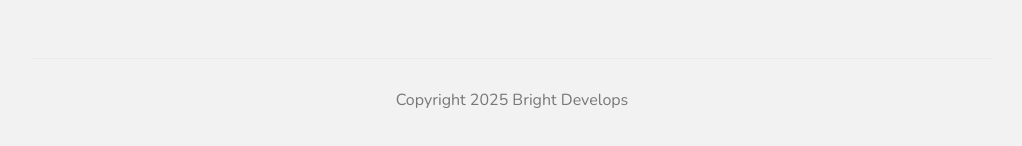
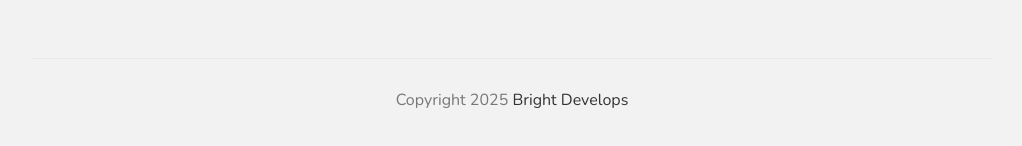
Before and after one commit to brightdevelops/Ninja-list-, a Next.js app: page / in a window 1280 px wide. Shown: the part 436-582 px from the top of the page, without its empty margins (128-1150 px from the left). Built offline with nearby package versions, Linux system fonts and the light colour scheme.

Commit message:
Update Footer.js

```diff
--- a/comps/Footer.js
+++ b/comps/Footer.js
@@ -1,5 +1,5 @@
 const Footer = () => {
-  return <footer>Copyright 2025 Bright Develops</footer>;
+  return <footer>Copyright 2025 <a href="/">Bright Develops</a></footer>;
 };
 
 export default Footer;
```
